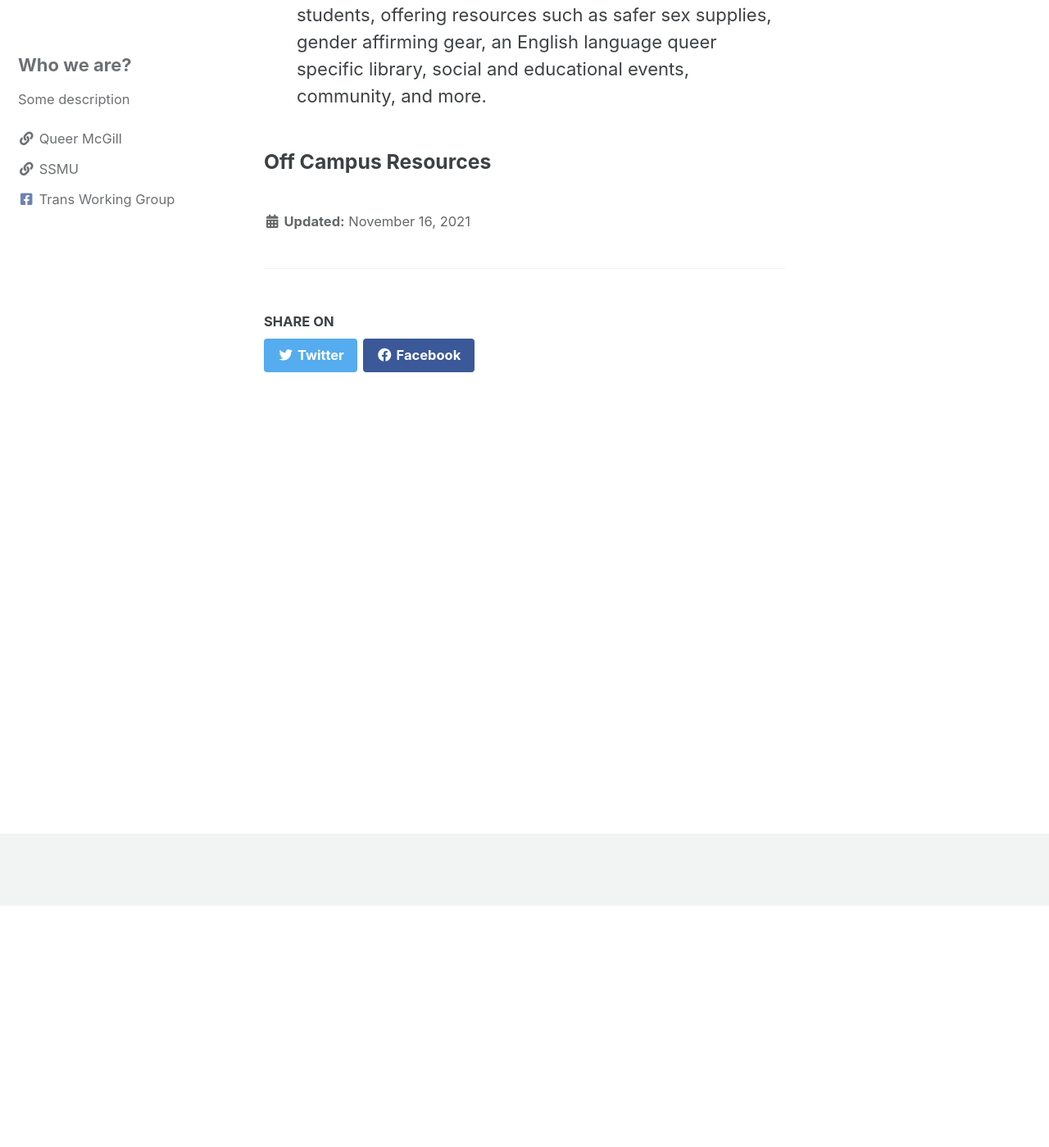
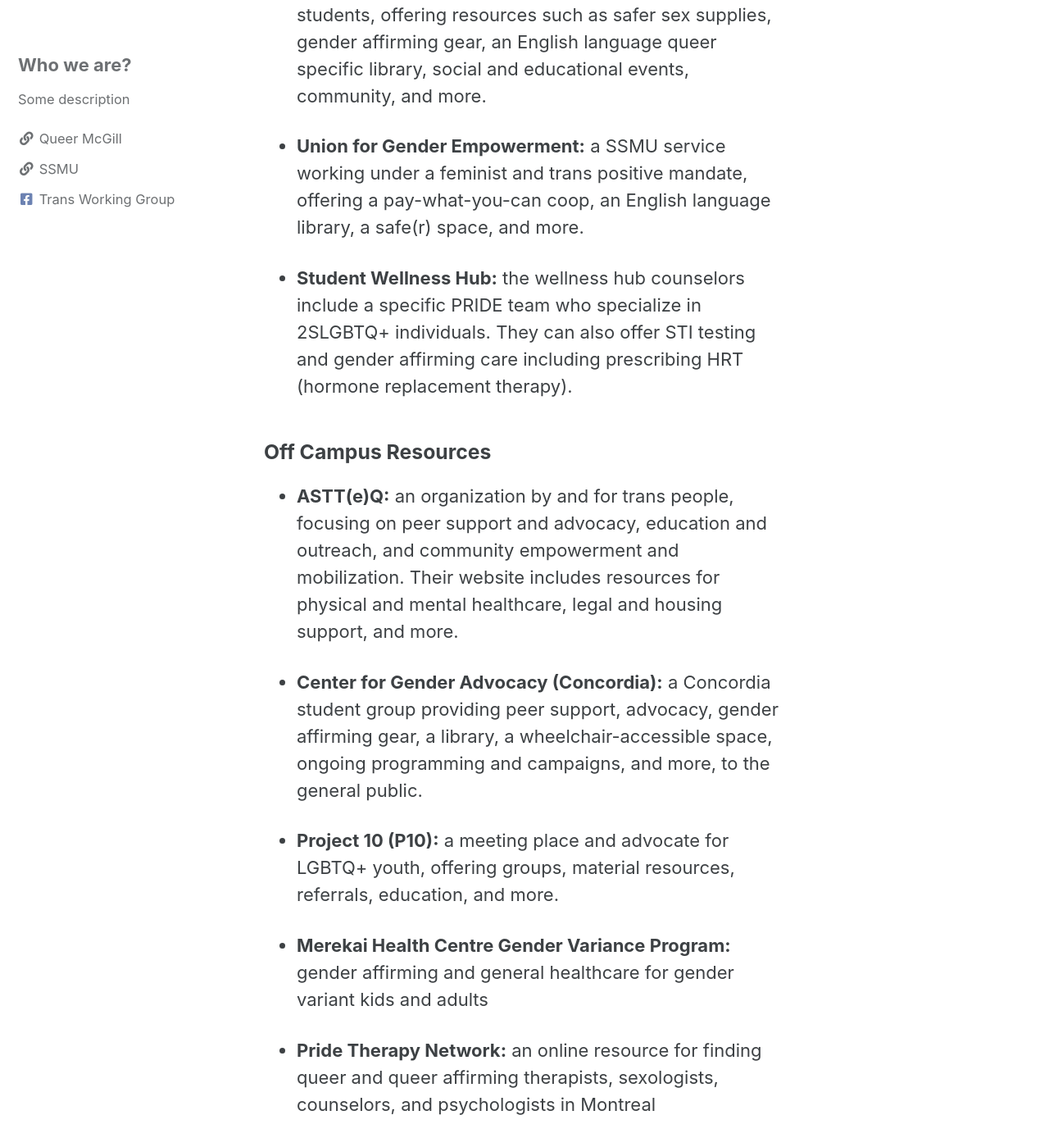
Before and after one commit to fightbill2/fightbill2.github.io, a Jekyll site: the page built from _pages/resources.md, in a window 1280 px wide and 1400 px high, scrolled down 295 px. Shown: the whole window at 82% size. Built offline with Jekyll 4.4.1, drawn with Linux system fonts in a browser that asks for light colours; cached includes are drawn as plain includes.

Commit message:
resources

```diff
--- a/_pages/resources.md
+++ b/_pages/resources.md
@@ -10,4 +10,28 @@ date: 2021-11-16T03:02:20+00:00
 gender affirming gear, an English language queer specific library, social and educational events, community,
 and more.
 
+* **Union for Gender Empowerment:** a SSMU service working under a feminist and trans positive mandate,
+offering a pay-what-you-can coop, an English language library, a safe(r) space, and more.
+
+* **Student Wellness Hub:** the wellness hub counselors include a specific PRIDE team who specialize in
+2SLGBTQ+ individuals. They can also offer STI testing and gender affirming care including prescribing HRT
+(hormone replacement therapy).
+
 ### Off Campus Resources
+
+* **ASTT(e)Q:** an organization by and for trans people, focusing on peer support and advocacy, education and
+outreach, and community empowerment and mobilization. Their website includes resources for physical
+and mental healthcare, legal and housing support, and more.
+
+* **Center for Gender Advocacy (Concordia):** a Concordia student group providing peer support, advocacy,
+gender affirming gear, a library, a wheelchair-accessible space, ongoing programming and campaigns, and
+more, to the general public.
+
+* **Project 10 (P10):** a meeting place and advocate for LGBTQ+ youth, offering groups, material resources,
+referrals, education, and more.
+
+* **Merekai Health Centre Gender Variance Program:** gender affirming and general healthcare for gender
+variant kids and adults
+
+* **Pride Therapy Network:** an online resource for finding queer and queer affirming therapists, sexologists,
+counselors, and psychologists in Montreal
```
Also changed, not shown: 3 other files.
